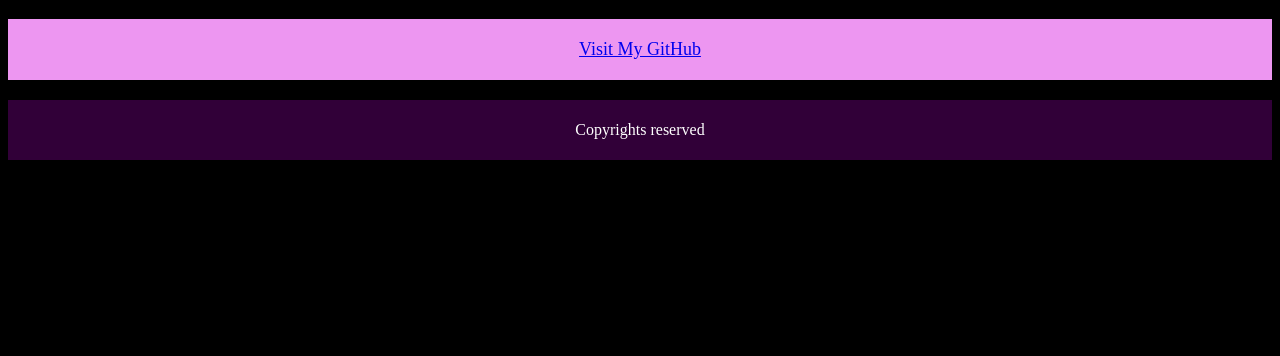
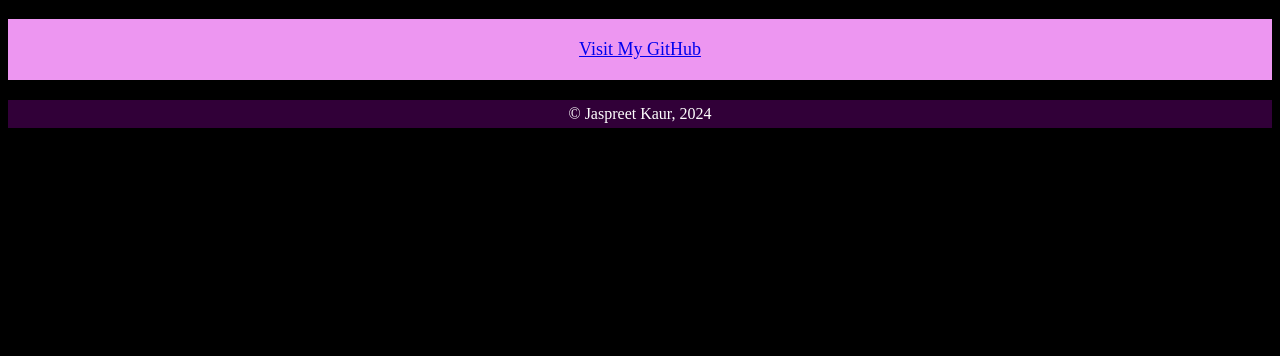
Before and after one commit to JKaur2716/MyPortfolio, a plain HTML site: page contact.html in a window 1280 px wide. Shown: the part 444-800 px from the top of the page. Drawn offline with Linux system fonts and the light colour scheme.

Commit message:
Footer set for each page

```diff
--- a/contact.html
+++ b/contact.html
@@ -47,7 +47,7 @@
             </div>
 
         </body>
-        <footer>
-            <p>Copyrights reserved</p>
-        </footer>
+        <footer
+    id="footer">
+</footer>
  </html>
--- a/script.js
+++ b/script.js
@@ -0,0 +1,9 @@
+console.log("JavaScript is linked!");
+
+// Footer
+
+const footer = document.getElementById("footer");
+const currentYear = new Date().getFullYear();
+footer.innerHTML = `&copy; Jaspreet Kaur, ${currentYear}`;
+
+console.log("Today's date is:", new Date());
```
Also changed, not shown: aboutme.html (+3 -2 lines), index.html (+2 -2 lines), myskills.html (+2 -2 lines), mywork.html (+3 -2 lines).
